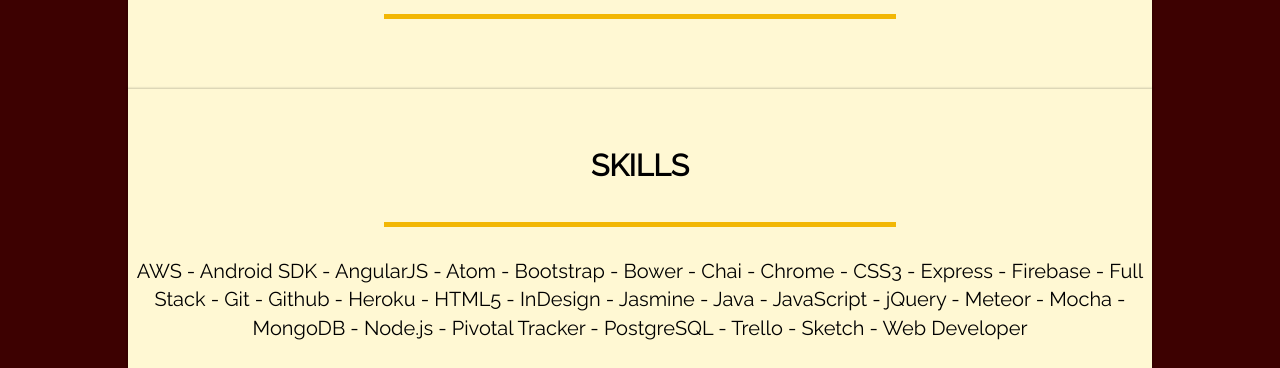
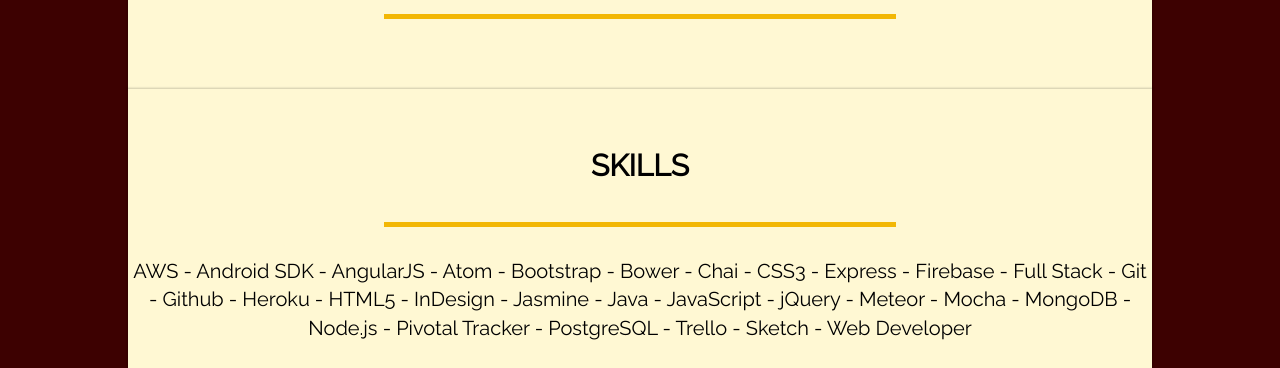
Before and after one commit to mmmorrison/mmmorrison.github.io, a plain HTML site: page index.html in a window 1280 px wide. Shown: the part 1661-2029 px from the top of the page. Drawn offline with nearby package versions, Linux system fonts and the light colour scheme.

Commit message:
updated skills

```diff
--- a/index.html
+++ b/index.html
@@ -186,7 +186,7 @@
     <hr class="star-dark"/>
     <div>
       <span class="skills text-center">
-        AWS - Android SDK - AngularJS - Atom - Bootstrap - Bower - Chai - Chrome - CSS3 - Express - Firebase - Full Stack - Git - Github - Heroku - HTML5 - InDesign - Jasmine - Java - JavaScript - jQuery - Meteor - Mocha - MongoDB - Node.js - Pivotal Tracker - PostgreSQL - Trello - Sketch - Web Developer
+        AWS - Android SDK - AngularJS - Atom - Bootstrap - Bower - Chai - CSS3 - Express - Firebase - Full Stack - Git - Github - Heroku - HTML5 - InDesign - Jasmine - Java - JavaScript - jQuery - Meteor - Mocha - MongoDB - Node.js - Pivotal Tracker - PostgreSQL - Trello - Sketch - Web Developer
       </span>
       <br>
     </div>
```
